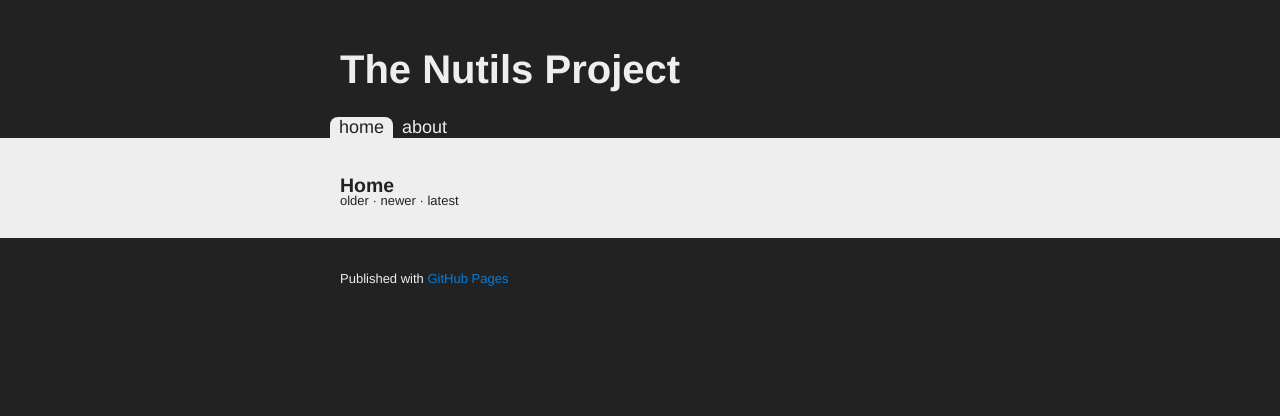
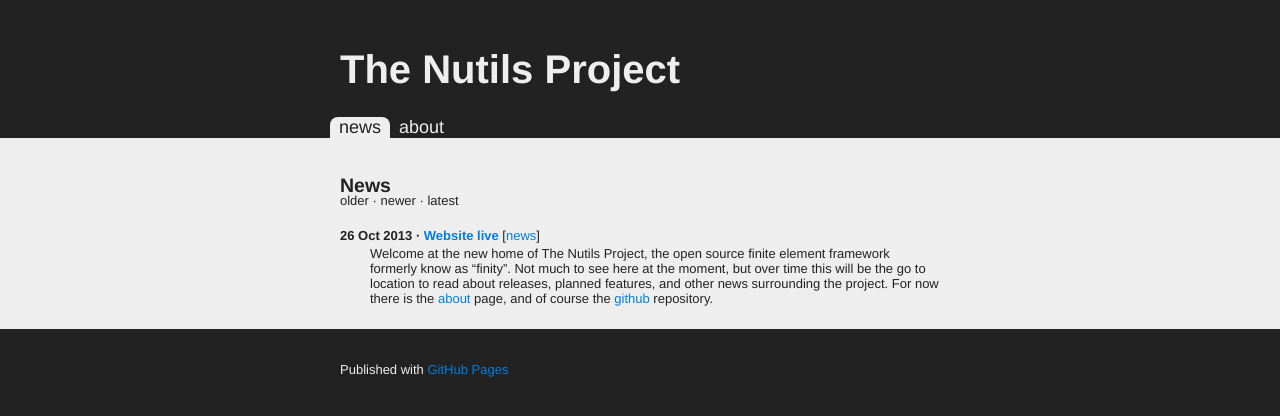
Before and after one commit to nutils/nutils.github.io, a Jekyll site: the page built from index.html, in a window 1280 px wide. Shown: the top 416 px of the page. Built offline with Jekyll 4.4.1, drawn with Linux system fonts in a browser that asks for light colours; Markdown is read by kramdown in place of the engine named in the settings; the list of posts is cut into pages by our own code.

Commit message:
add first post

```diff
--- a/_config.yml
+++ b/_config.yml
@@ -3,6 +3,7 @@ shortname: Nutils
 author: Nutils
 email: gertjanvanzwieten@gmail.com
 domain: nutils.org
+google_id: UA-45178960-1
 
 markdown: redcarpet
 pygments: true
@@ -10,7 +11,9 @@ paginate: 5
 permalink: none
 
 tabs:
-  - title: Home
+  - title: News
     url: /
   - title: About
     url: /about.html
+
+scripts: google_analytics
--- /dev/null
+++ b/_posts/2013-10-26-websitelive.md
@@ -0,0 +1,12 @@
+---
+layout: post
+title: Website live
+tags: news
+---
+
+Welcome at the new home of The Nutils Project, the open source finite element
+framework formerly know as "finity". Not much to see here at the moment, but
+over time this will be the go to location to read about releases, planned
+features, and other news surrounding the project. For now there is the
+[about](/about.html) page, and of course the
+[github](http://github.com/nutils/nutils/) repository.
--- /dev/null
+++ b/about.html
@@ -0,0 +1,32 @@
+---
+layout: default
+title: About
+---
+
+<p>The nutils project is a collaborative programming effort aimed at the
+creation of a general purpose python programming library for setting up finite
+element computations. Identifying features are a heavily object oriented
+design, strict separation of topology and geometry, and CAS-like function
+arithmetic such as found in maple and mathematica. Primary design goals
+are:</p>
+
+<ul>
+<li><b>Readability</b>. Finite element scripts built on top of nutils should
+focus on work flow and maths, unobscured by finite element infrastructure.</li>
+<li><b>Flexibility</b>. The nutils are tools; they do not enforce a strict
+work flow. Missing components can be added locally without loosing
+interoperability.</li>
+<li><b>Compatibility</b>. Exposed objects are of native python type or allow
+for easy conversion to leverage third party tools.</li>
+<li><b>Speed</b>. Nutils are self-optimizing and support parallel
+computation. Typical scripting inefficiencies are discouraged by design.</li>
+</ul>
+
+<p>The nutils are under active development, and are presently in use for
+academic research by Phd and MSc students.</p>
+
+<p>See also:</p>
+<ul>
+<li>Nutils on <a href="https://github.com/nutils">github</a>.</li>
+<li>The Finity <a href="https://groups.google.com/forum/#!forum/finity-dev">mailing list</a>.</li>
+</ul>
--- a/index.html
+++ b/index.html
@@ -1,6 +1,6 @@
 ---
 layout: default
-title: Home
+title: News
 ---
 
 <p class="nav">
```
